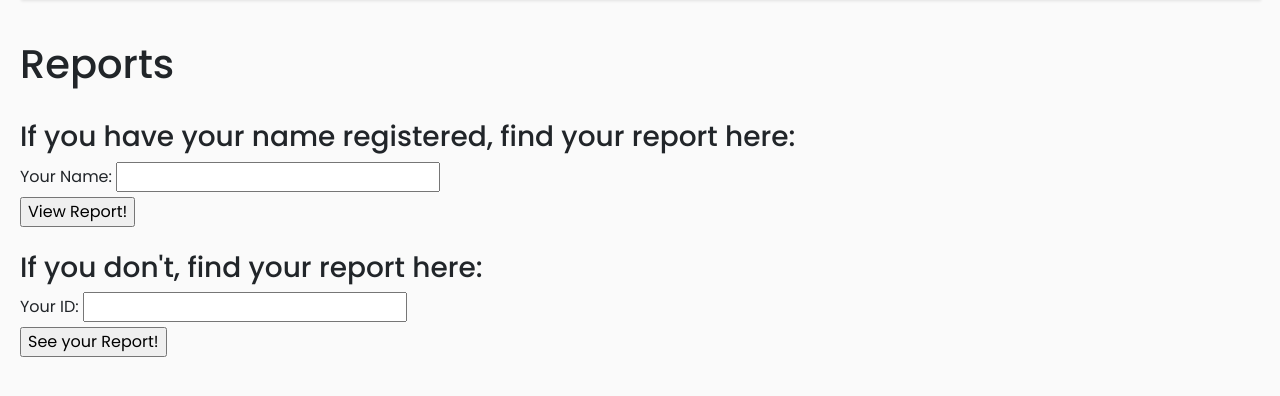
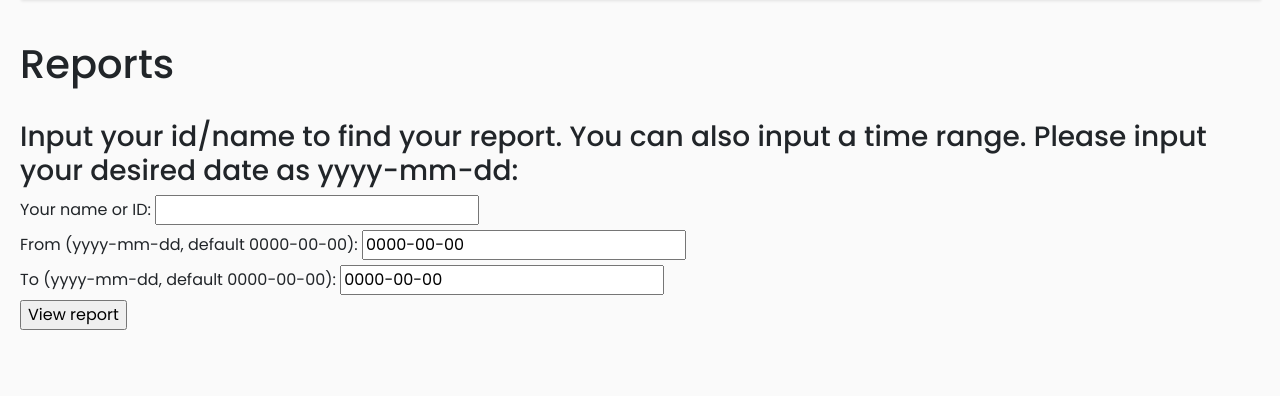
Before and after one commit to ElementalAlly/attendanceProject, a FastAPI app: page /reports in a window 1280 px wide. Shown: the part 90-486 px from the top of the page. Run offline with FastAPI, Linux system fonts and the light colour scheme; some libraries are stand-ins or nearby versions.

Commit message:
titles and graphs and refactoring oh my

```diff
--- a/app/main.py
+++ b/app/main.py
@@ -5,6 +5,7 @@ from fastapi.staticfiles import StaticFiles
 from fastapi.templating import Jinja2Templates
 from .library.helpers import openfile
 import pymysql.cursors
+import datetime
 
 from dotenv import load_dotenv
 load_dotenv()
@@ -34,65 +35,73 @@ def register_get(request: Request):
 def register_post(request: Request, name: str = Form(...), ID: str = Form(...)):
     yourname = name
     yourID = ID
-    if yourID != 0:
+    if yourID:
         connection = pymysql.connect(host="localhost",
                                      user=localUser,
                                      password=localPassword,
                                      database="attendancedb")
         with connection:
             with connection.cursor() as cursor:
+                query = f"SELECT memberName FROM registry WHERE personID = '{yourID}'"
+                cursor.execute(query)
+                if cursor.fetchone():
+                    return templates.TemplateResponse('register.html', context={"request": request, "error": "ID already taken."})
+                query = f"SELECT personID FROM registry WHERE memberName = '{yourname}'"
+                cursor.execute(query)
+                if cursor.fetchone():
+                    return templates.TemplateResponse('register.html', context={"request": request, "error": "Name already taken."})
                 query = f"INSERT INTO registry VALUES ('{yourID}', '{yourname}');"
-                print(query)
                 cursor.execute(query)
             connection.commit()
         return templates.TemplateResponse('register.html', context={"request": request, "yourname": yourname, "yourID": yourID})
-    return templates.TemplateResponse('register.html', context={"request": request, "error": "Please input a valid ID."})
+    return templates.TemplateResponse('register.html', context={"request": request, "error": "Please input an ID."})
 
 
 @app.get("/reports", response_class=HTMLResponse)
 def reports_get(request: Request):
     return templates.TemplateResponse("reports.html", {"request": request})
 
-
-@app.post("/reportNamePost", response_class=HTMLResponse)
-def reports_name_post(request: Request, name: str = Form(...)):
+@app.post("/reportPost", response_class=HTMLResponse)
+def reports_post(request: Request, identification: str = Form(...), fromDate: str = Form(...), toDate: str = Form(...)):
     connection = pymysql.connect(host="localhost",
                                  user=localUser,
                                  password=localPassword,
                                  database="attendancedb")
     with connection:
         with connection.cursor() as cursor:
-            query = f"SELECT personID FROM registry WHERE memberName = '{name}';"
+            query = f"SELECT personID FROM registry WHERE memberName = '{identification}'"
             cursor.execute(query)
-            ID = cursor.fetchone()[0]
-            query = f"SELECT timeToday FROM signinsheet WHERE personID = '{ID}';"
+            ID = cursor.fetchone()
+            if ID:
+                ID = ID[0]
+                name = identification
+            else:
+                ID = identification
+                query = f"SELECT memberName FROM registry WHERE personID = '{ID}'"
+                cursor.execute(query)
+                name = cursor.fetchone()
+                if name:
+                    name = name[0]
+            if fromDate != "0000-00-00":
+                fromDate = fromDate + " 00:00:00"
+            else:
+                fromDate = "2000-01-01 00:00:00"
+            if toDate != "0000-00-00":
+                toDate = toDate + " 00:00:00"
+            else:
+                toDate = datetime.datetime.now()
+            query = f"SELECT timeToday, signInTime FROM signinsheet WHERE personID = '{ID}' AND signInTime > '{fromDate}' AND signInTime < '{toDate}'"
             cursor.execute(query)
-            allTimes = cursor.fetchall()
+            allEntries = cursor.fetchall()
     totalTime = 0
-    for time in allTimes:
-        totalTime += time[0]
-    totalTime = totalTime / 3600
-    report = f"Hello {name}, your ID is {ID} and you've spent {totalTime} in robotics this season!"
-    return templates.TemplateResponse('reports.html', context={"request": request, "report": report})
-
-
-@app.post("/reportIDPost", response_class=HTMLResponse)
-def reports_ID_post(request: Request, ID: str = Form(...)):
-    connection = pymysql.connect(host="localhost",
-                                 user=localUser,
-                                 password=localPassword,
-                                 database="attendancedb")
-    with connection:
-        with connection.cursor() as cursor:
-            query = f"SELECT timeToday FROM signinsheet WHERE personID = '{ID}';"
-            cursor.execute(query)
-            allTimes = cursor.fetchall()
-    print(allTimes)
-    totalTime = 0
-    for time in allTimes:
-        if time[0]:
-            totalTime += time[0]
-    print(totalTime)
-    totalTime = totalTime / 3600
-    report = f"You've spent {totalTime} hours in robotics this season."
-    return templates.TemplateResponse('reports.html', context={"request": request, "report": report})
+    allTimes = []
+    allDates = []
+    for entry in allEntries:
+        allDates.append(entry[1].strftime("%Y-%m-%d"))
+        allTimes.append(entry[0]/3600)
+        totalTime += entry[0]/3600
+    if name:
+        report = f"Hello {name}, your ID is {ID} and you've spent {totalTime} hours from {fromDate[0:10]} to {toDate.year}-{toDate.month}-{toDate.day} in robotics this season!"
+    else:
+        report = f"Your ID is {ID} and you've spent {totalTime} hours from {fromDate[0:10]} to {toDate.year}-{toDate.month}-{toDate.day} in robotics this season! (btw, you don't have a name registered to your ID, you may want to visit the register page here :) )"
+    return templates.TemplateResponse('reports.html', context={"request": request, "report": report, "dateValues": allDates, "timeValues": allTimes, "titleValue": f"Report from {allDates[0]} to {allDates[-1]} for {ID}:"})
--- a/templates/base.html
+++ b/templates/base.html
@@ -9,7 +9,7 @@
    <meta name="description" content="FastAPI Starter">
    <meta name="author" content="Shinichi Okada">
 
-   <title>{% block title %}{% endblock %} FastAPI Starter</title>
+   <title>{% block title %}{% endblock %}</title>
     <link rel="icon" href="{{ url_for('static', path='/images/favicon.png') }}" sizes="32x32" />
 
     <!-- Bootstrap CSS CDN -->
--- a/templates/page.html
+++ b/templates/page.html
@@ -2,7 +2,7 @@
 
 {% set active_page = data.currentPage %}
 
-{% block title %}FastAPI Starter{% endblock %}
+{% block title %}Home{% endblock %}
 {% block head %}
 {{ super() }}
 
@@ -23,5 +23,4 @@
 {% block scripts %}
 {{ super() }}
 
-
 {% endblock %}
--- a/templates/reports.html
+++ b/templates/reports.html
@@ -5,7 +5,7 @@
 
 {% block head %}
 {{ super() }}
-
+<script src="https://cdnjs.cloudflare.com/ajax/libs/Chart.js/2.5.0/Chart.min.js"></script>
 
 {% endblock %}
 
@@ -15,26 +15,54 @@
 {% endif %}
 <h1 class="cap">Reports</h1>
 <br>
-<h3>If you have your name registered, find your report here:</h3>
-<form action="/reportNamePost" method="post">
-   <label for="name">Your Name: </label>
-   <input type="text" id="name" name="name" value=""> <br>
-   <input type="submit" value="View Report!">
-</form>
-<br>
-<h3>If you don't, find your report here:</h3>
-<form action="/reportIDPost" method="post">
-   <label for="ID">Your ID: </label>
-   <input type="text" id="ID" name="ID" value=""> <br>
-   <input type="submit" value="See your Report!">
-</form>
-<br>
+
+<h3>Input your id/name to find your report. You can also input a time range. Please input your desired date as yyyy-mm-dd:</h3>
+<form action="/reportPost" method="post">
+   <label for="identification">Your name or ID: </label>
+   <input type="text" id="identification" name="identification" value=""> <br>
+   <label for="fromDate">From (yyyy-mm-dd, default 0000-00-00): </label>
+   <input type="text" id="fromDate" name="fromDate" value="0000-00-00"> <br>
+   <label for="toDate">To (yyyy-mm-dd, default 0000-00-00): </label>
+   <input type="text" id="toDate" name="toDate" value="0000-00-00"> <br>
+   <input type="submit" value="View report">
+</form> <br>
+
 {% if report %}
 <h2> Your report:</h2>
 {{report}}
+<canvas id="reportChart" style="width:100%;max-width:600px"></canvas>
+{% if titleValue %}
+<script>
+
+var xValues = [{% for dv in dateValues%}"{{dv}}",{%endfor%}
+];
+var yValues = {{timeValues}};
+var titleValue = "{{titleValue}}";
+
+new Chart("reportChart", {
+   type: "bar",
+   data: {
+      labels: xValues,
+      datasets: [{
+         backgroundColor: "blue",
+         data: yValues
+      }]
+   },
+   options: {
+      legend: {display: false},
+      title: {
+         display: true,
+         text: titleValue
+      }
+   }
+});
+
+</script>
+
+{% endif %}
 {% endif %}
 <br>
-{{error}}
+<h2>{{error}}</h2>
 
 {% endblock %}
 
```
